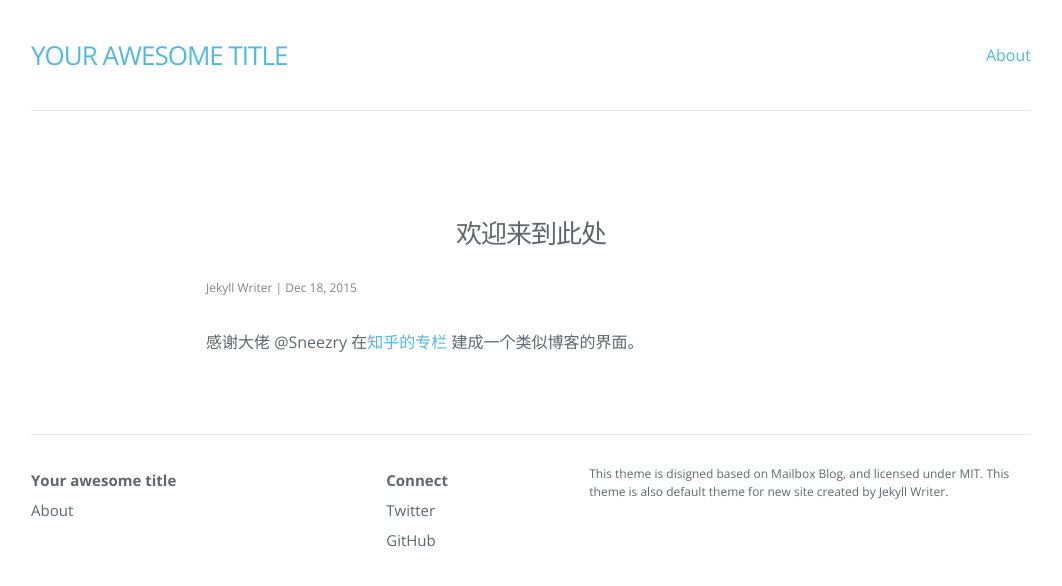
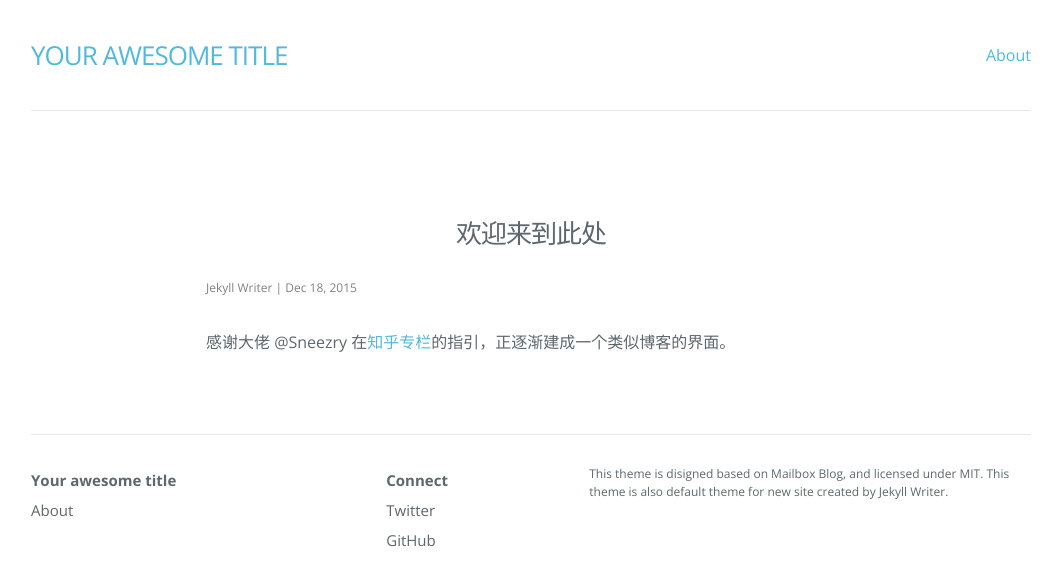
Before and after one commit to function42/function42.github.io, a Jekyll site: the page built from _posts/2015-12-18-欢迎来此.md, in a window 1280 px wide. Shown: the top 586 px of the page, without its empty margins (109-1171 px from the left). Built offline with Jekyll 4.4.1, drawn with Linux system fonts in a browser that asks for light colours; nearby versions of some CDN libraries.

Commit message:
Update 欢迎来到此处

```diff
--- a/_posts/2015-12-18-欢迎来此.md
+++ b/_posts/2015-12-18-欢迎来此.md
@@ -5,5 +5,4 @@ date: '2015-12-18 21:45:10 +0800'
 tags: 'Mailbox, Theme'
 categories: 'Theme, Jekyll Writer'
 ---
-感谢大佬 @Sneezry 在[知乎的专栏](https://zhuanlan.zhihu.com/p/21333968)
-建成一个类似博客的界面。
+感谢大佬 @Sneezry 在[知乎专栏](https://zhuanlan.zhihu.com/p/21333968)的指引，正逐渐建成一个类似博客的界面。
```
